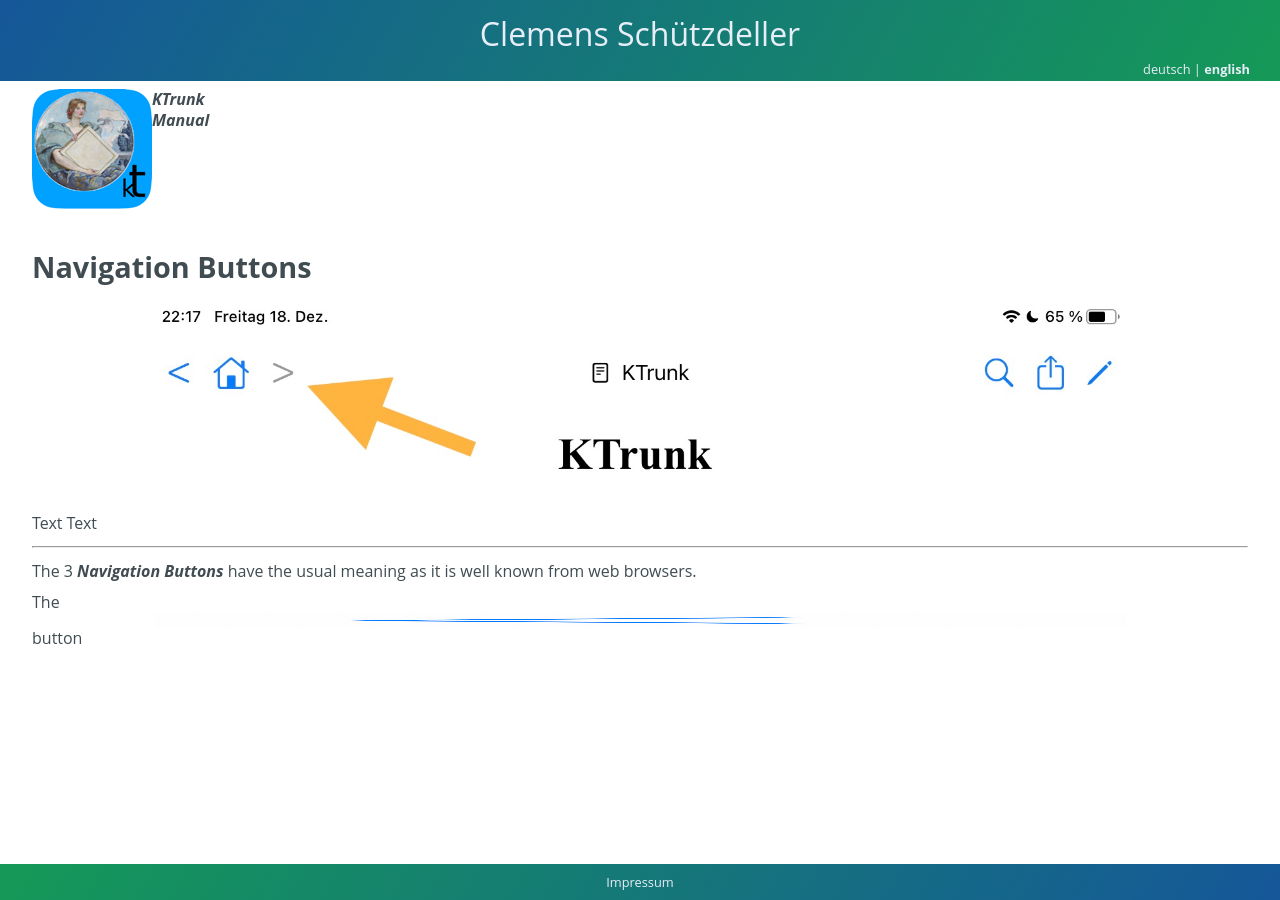
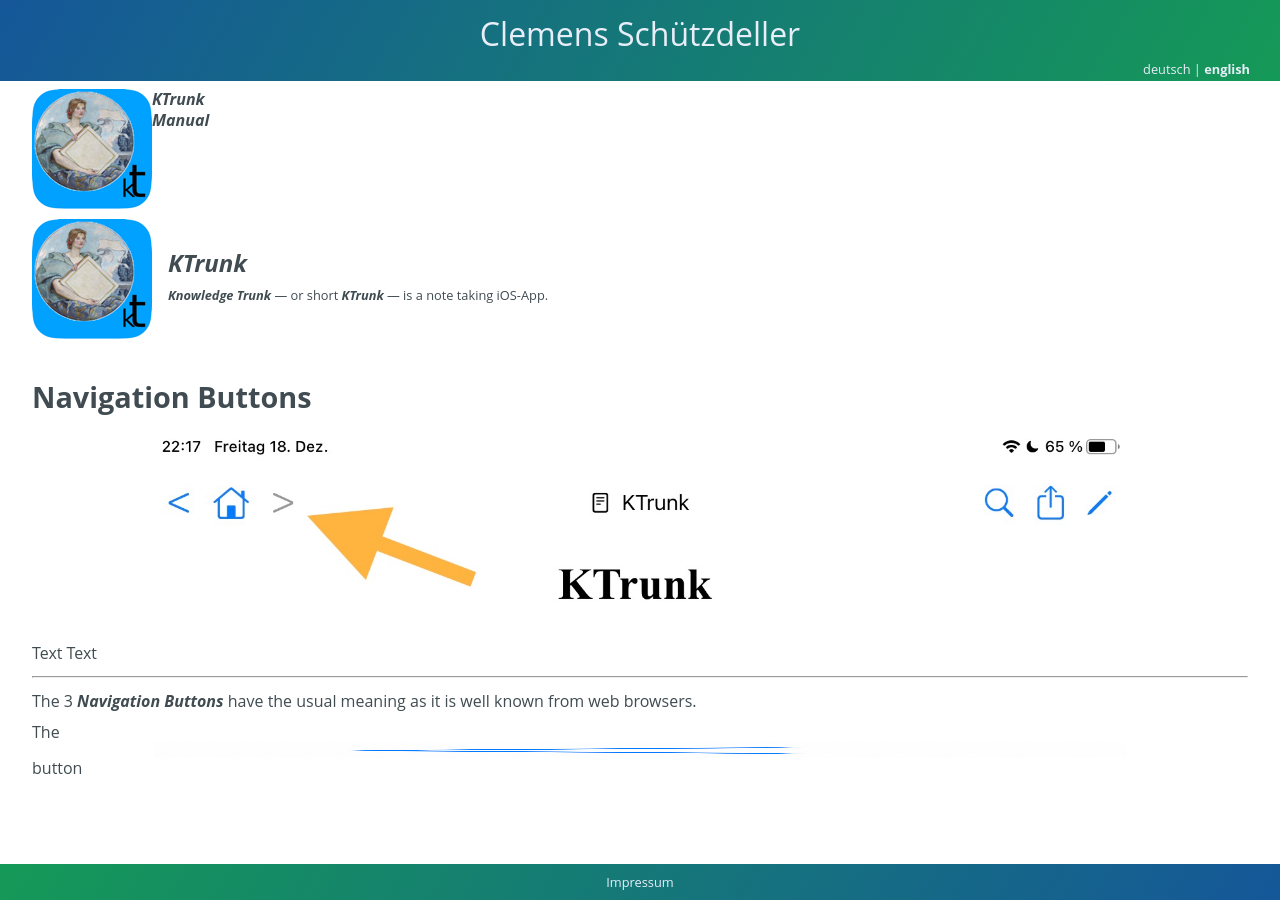
Before and after one commit to cs-LA/home, a Jekyll site: the page built from KTrunk/Manual/NavigationButtons.md, in a window 1280 px wide. Built offline with Jekyll 4.4.1, drawn with Linux system fonts in a browser that asks for light colours; our own code applies the rules of GitHub Pages for plain Markdown files.

Commit message:
Update NavigationButtons.md

```diff
--- a/KTrunk/Manual/NavigationButtons.md
+++ b/KTrunk/Manual/NavigationButtons.md
@@ -7,6 +7,19 @@
     <b><i>KTrunk<br><span class="en">Manual</span><span class="de">Handbuch</span></i></b>
   </div>
 </div>
+
+<div class="logoRow">
+  <div class="logoColumn logoColumnLeft">
+    <img src="./../logo120.png">
+  </div>
+  <div class="logoColumn logoColumnRight">
+    <div class="vCentered">
+      <div class="logoTitle">KTrunk</div>
+      <div class="logoDescription"><span class="en"><b><i>Knowledge Trunk</i></b> — or short <b><i>KTrunk</i></b> — is a note taking iOS-App.</span><span class="de"><b><i>Knowledge Trunk</i></b> — oder kurz <b><i>KTrunk</i></b> — ist eine iOS-App, um Notizen zu verwalten.</span></div>
+    </div>
+  </div>
+</div>
+
 
 ## Navigation Buttons
 
```
